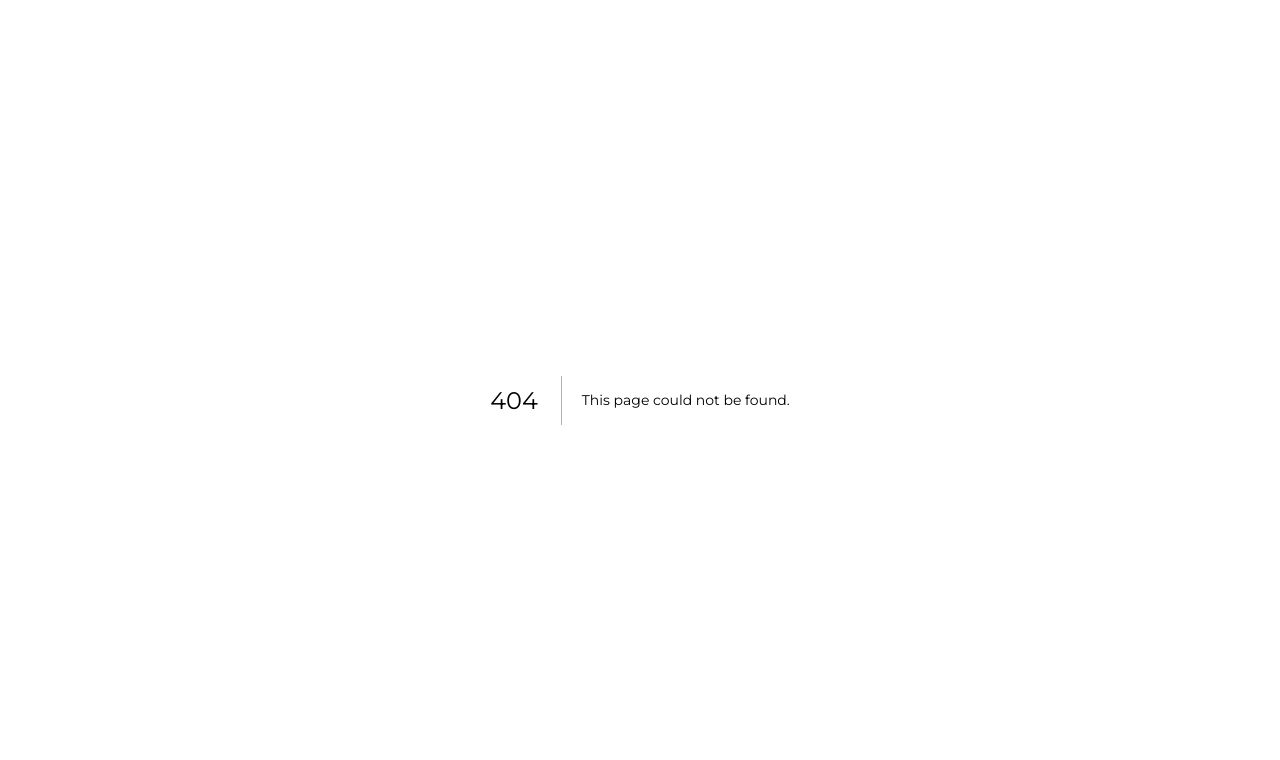
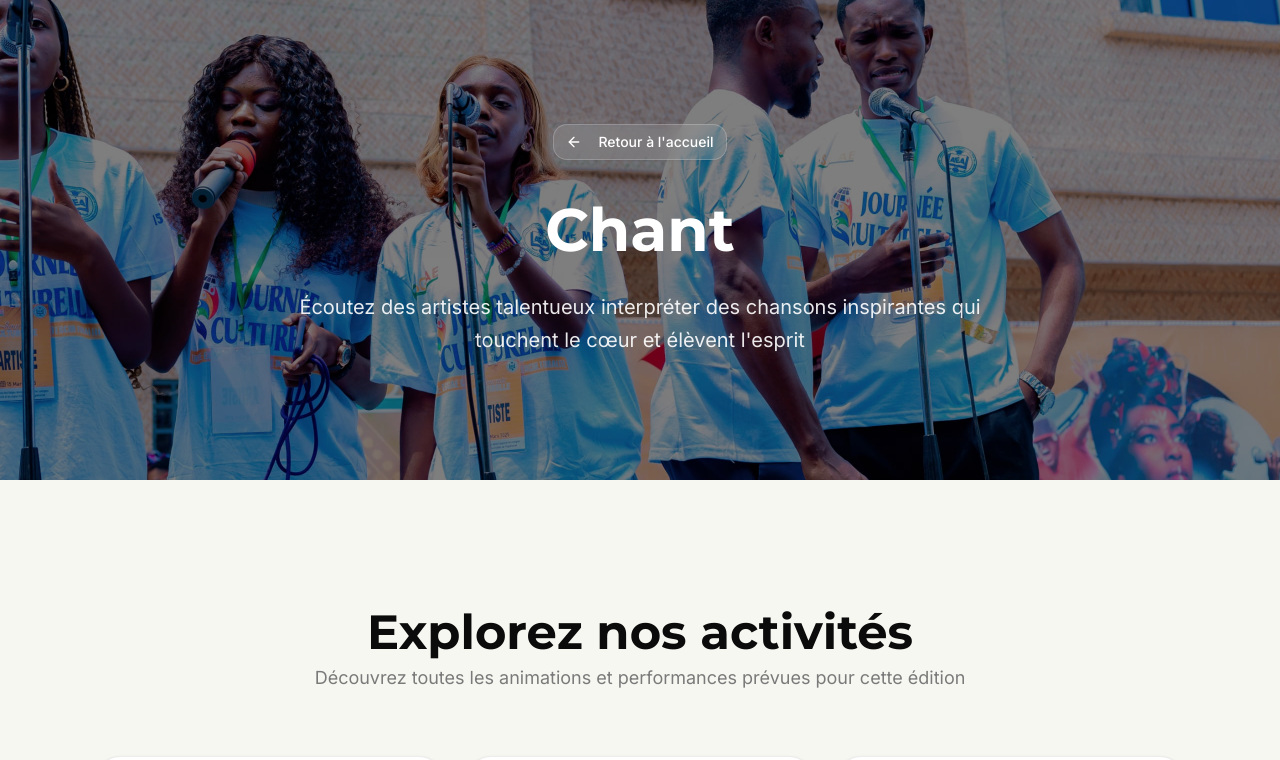
Before and after one commit to jiramaru/jc-esage, a Next.js app: page /chant in a window 1280 px wide. Before the commit this address had no page. Shown: the top 760 px of the page. Built offline with nearby package versions, Linux system fonts and the light colour scheme.

Commit message:
feat: program cards completed

```diff
--- /dev/null
+++ b/app/chant/page.tsx
@@ -0,0 +1,7 @@
+"use client";
+
+import ProgrammePage from "@/components/ProgrammePage";
+
+export default function ChantPage() {
+  return <ProgrammePage category="chant" />;
+}
```
